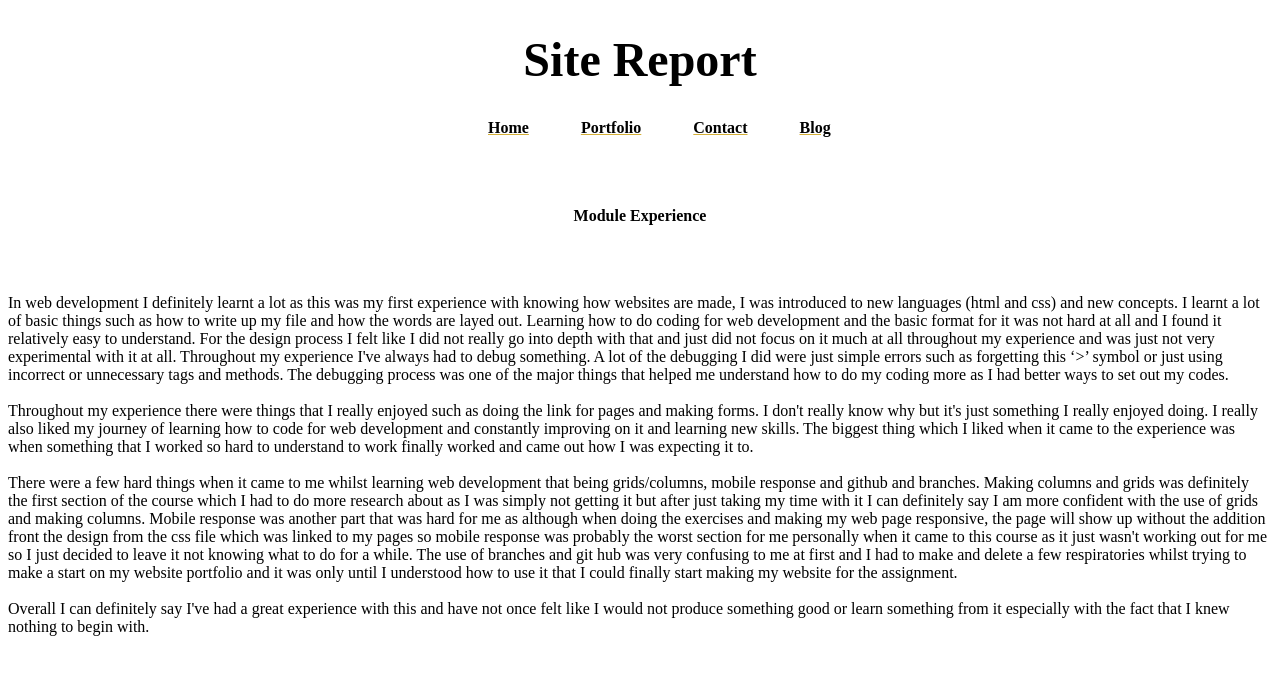
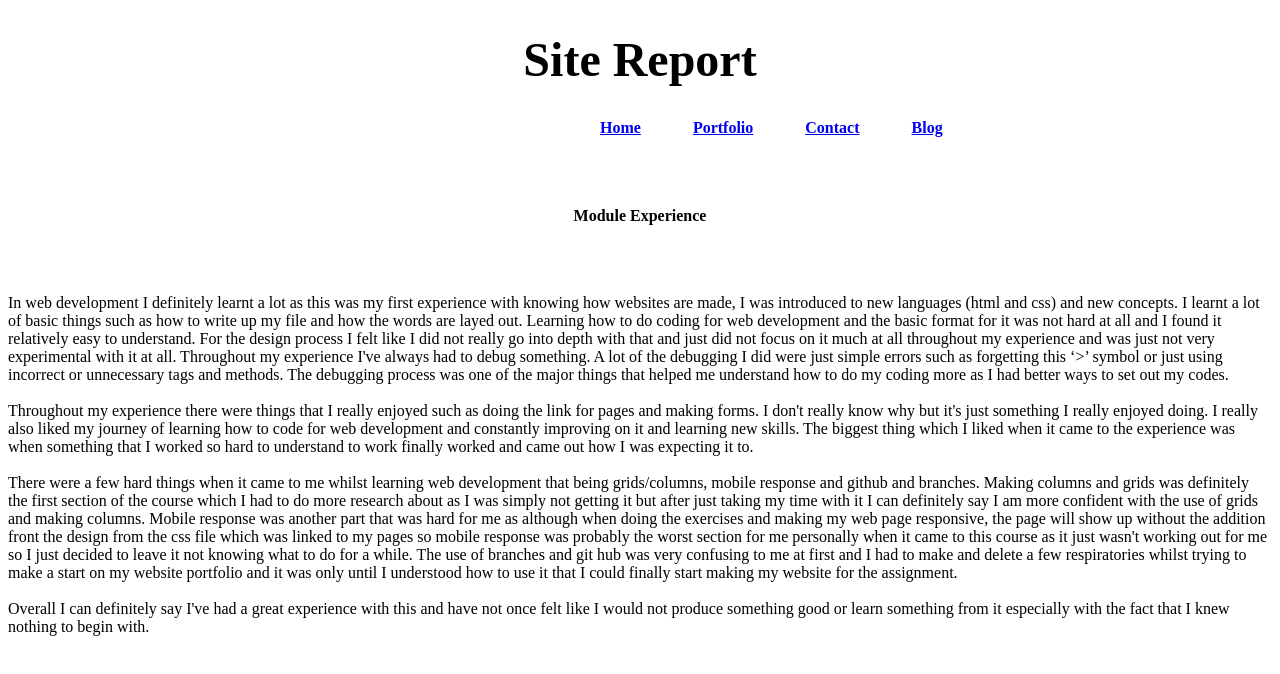
Before and after one commit to belobel/Website-Portfolio, a plain HTML site: page sitereport.html in a window 1280 px wide. Drawn offline with Linux system fonts and the light colour scheme.

Commit message:
links added to all pages and desined

```diff
--- a/blog.css
+++ b/blog.css
@@ -18,7 +18,7 @@ h1{
     padding-left: 30em;
     padding-right: 3em;
     text-decoration: underline;
-    text-decoration-color:#D4AF37;
+
 
         }
  h3{
@@ -26,7 +26,6 @@ h1{
     font-size: 1em;
     padding-right: 3em;
     text-decoration: underline;
-    text-decoration-color:#D4AF37;
 
  }
 
@@ -35,14 +34,19 @@ h1{
     font-size: 1em;
     padding-right:3em;
     text-decoration: underline;
-    text-decoration-color:#D4AF37;
+
  }
  h5{
     display: inline;
     font-size: 1em;
     text-decoration: underline;
+
+
+ }
+
+ a:visited {
+     color: black;
     text-decoration-color:#D4AF37;
-
  }
 
 .c1 {
--- a/contact.css
+++ b/contact.css
@@ -68,35 +68,33 @@ h1{
 display: inline;
 padding-right: 3em;
 font-size: 1.2em;
-color: white;
-    text-decoration: underline;
-text-decoration-color:#D4AF37;
 }
 
 h2{
     display: inline;
     padding-right: 3em;
     font-size: 1.2em;
-    color: white;
-    text-decoration: underline;
-text-decoration-color:#D4AF37;
+
 }
 
 h3{
 display: inline;
 padding-right: 3em;
 font-size: 1.2em;
-color: white;
-    text-decoration: underline;
-text-decoration-color:#D4AF37;
+
 }
 
 h4{
 display: inline;
     font-size: 1.2em;
+
+
+}
+
+a:visited {
     color: white;
     text-decoration: underline;
-text-decoration-color:#D4AF37;
+    text-decoration-color:#D4AF37;
 }
 
 p1{
--- a/index.css
+++ b/index.css
@@ -6,38 +6,34 @@ body{
 
 
  h1{
-     color: #D4AF37;
+
     display: inline;
     font-size: 1.2em;
     padding-left: 30em;
     padding-right: 3em;
-    text-decoration: underline;
-    text-decoration-color: #B48967;
+
         }
         h2{
-            color:  #D4AF37;
+
             display: inline;
             font-size: 1.2em;
             padding-right:3em;
-            text-decoration: underline;
-            text-decoration-color: #B48967;
+
          }
  h3{
-    color:#D4AF37;
+
     display: inline;
     font-size: 1.2em;
     padding-right: 3em;
-    text-decoration: underline;
-    text-decoration-color: #B48967;
+
  }
 
  h4{
-    color: #D4AF37;
+
     display: inline;
     font-size: 1.2em;
     padding-right:3em;
-    text-decoration: underline;
-    text-decoration-color: #B48967 ;
+
  }
 
 h5{
@@ -50,6 +46,11 @@ h5{
 
 
 }
+a:visited {
+   color: #D4AF37;
+   text-decoration: underline;
+    text-decoration-color: #B48967;
+}
 
 p1{
  display: block;
--- a/portfolio.css
+++ b/portfolio.css
@@ -39,6 +39,9 @@ header{
 
 
  }
+ a:visited {
+     color: black;
+    }
 
 .c1 {
     grid-area: main;
--- a/sitereport.css
+++ b/sitereport.css
@@ -6,18 +6,16 @@ h1{
  h2{
     display: inline;
     font-size: 1em;
-    padding-left: 30em;
+    padding-left: 37em;
     padding-right: 3em;
-    text-decoration: underline;
-    text-decoration-color:#D4AF37;
 
-        }
+  }
+
  h3{
     display: inline;
     font-size: 1em;
     padding-right: 3em;
-    text-decoration: underline;
-    text-decoration-color:#D4AF37;
+
 
  }
 
@@ -25,14 +23,12 @@ h1{
     display: inline;
     font-size: 1em;
     padding-right:3em;
-    text-decoration: underline;
-    text-decoration-color:#D4AF37;
+
  }
  h5{
     display: inline;
     font-size: 1em;
-    text-decoration: underline;
-    text-decoration-color:#D4AF37;
+
 
  }
 
@@ -48,3 +44,11 @@ h1{
      display: inline;
      text-align: left;
  }
+
+
+
+ a:visited {
+   color: black;
+   text-decoration: underline;
+   text-decoration-color:#D4AF37;
+ }
--- a/sitereport.html
+++ b/sitereport.html
@@ -12,10 +12,10 @@
 
     <header>
         <h1>Site Report</h1>
-        <h2>Home</h2>
-        <h3>Portfolio</h3>
-        <h4>Contact</h4>
-        <h5>Blog</h5>
+        <h2><a href="index.html">Home</a></h2>
+        <h3><a href="portfolio.html">Portfolio</a></h3>
+        <h4><a href="contact.html">Contact</a></h4>
+        <h5><a href="blog.html">Blog</a></h5>
     </header>
 
     <h6>Module Experience<br></h6>
```
Also changed, not shown: blog.html (+4 -4 lines), contact.html (+4 -4 lines), index.html (+4 -4 lines), portfolio.html (+4 -4 lines).
